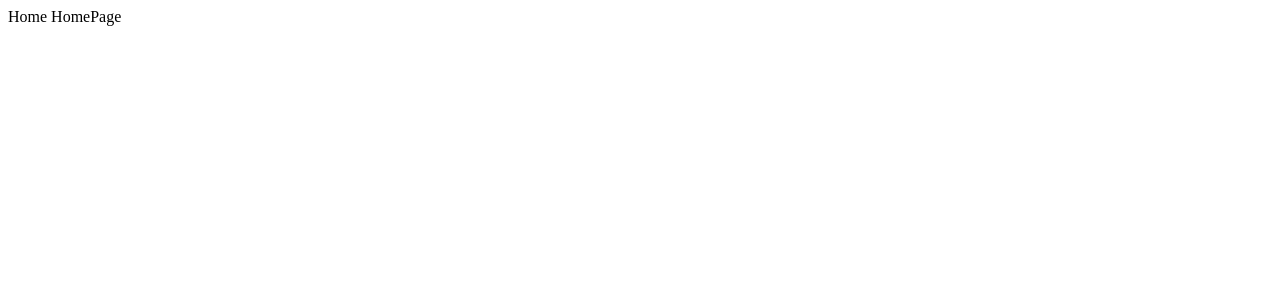
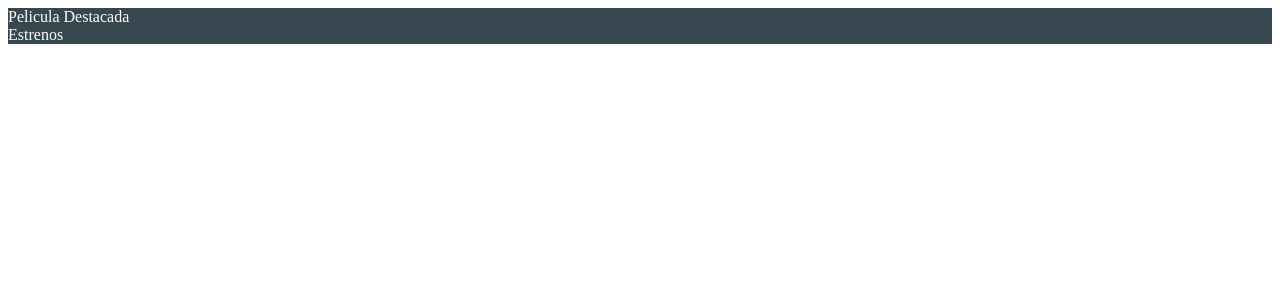
Before and after one commit to marcelamaldonado/peliculas, a React (Create React App) app: page / in a window 1280 px wide. Shown: the top 300 px of the page. Built offline with nearby package versions, Linux system fonts and the light colour scheme.

Commit message:
estilos con styled component

```diff
--- a/package.json
+++ b/package.json
@@ -6,7 +6,8 @@
     "react": "^16.9.0",
     "react-dom": "^16.9.0",
     "react-router-dom": "^5.1.0",
-    "react-scripts": "3.1.2"
+    "react-scripts": "3.1.2",
+    "styled-components": "^4.4.0"
   },
   "scripts": {
     "start": "react-scripts start",
--- /dev/null
+++ b/src/componentes/Destaque.js
@@ -0,0 +1,13 @@
+import React from 'react'
+import styled from 'styled-components'
+
+const Inicio = styled.div`
+background: rgba(55,71,79,1);
+color:White;
+`
+
+export default ()=>(
+    <Inicio>
+    Pelicula Destacada
+    </Inicio>
+)
--- /dev/null
+++ b/src/componentes/Estrenos.js
@@ -0,0 +1,13 @@
+import React from 'react'
+import styled from 'styled-components'
+
+const Inicio = styled.div`
+background: rgba(55,71,79,1);
+color:White;
+`
+
+export default ()=>(
+    <Inicio>
+    Estrenos
+    </Inicio>
+)
--- a/src/pages/HomePage.js
+++ b/src/pages/HomePage.js
@@ -1,9 +1,14 @@
 import React from 'react'
 
+import Destaque from '../componentes/Destaque'
+import Estrenos from '../componentes/Estrenos'
 class HomePage extends React.Component{
     render(){
         return(
-            <div>Home HomePage</div>
+            <div>
+            <Destaque/>
+            <Estrenos/>
+            </div>
         );
     }
 }
```
Also changed, not shown: src/componentes/App.js (+5 -5 lines), 1 other file (tests, documents, lock files or other folders).
